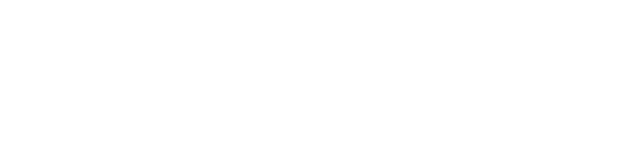
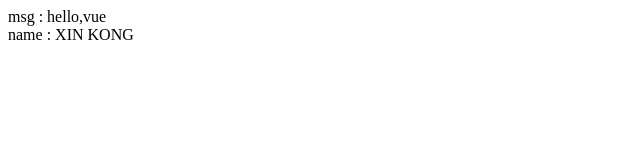
Before and after one commit to xingkong2053/rev, a plain HTML site: page index.html in a window 1280 px wide. Shown: the whole page, without its empty margins (0-640 px from the left). Drawn offline with Linux system fonts and the light colour scheme.

Commit message:
添加模板编译,watcher更新,代理

```diff
--- a/index.html
+++ b/index.html
@@ -10,14 +10,15 @@
 </head>
 <body>
     <div id="app">
-        <div> {{msg}} </div>
+        <div> msg : {{msg}} </div>
         <div>
+            <span>name : </span>
             <span>{{name.first}}</span>
             <span>{{name.last}}</span>
         </div>
     </div>
     <script>
-        new Vue({
+        const vm = new Vue({
             el: "#app",
             data: {
                 msg: "hello,vue",
--- a/vue.js
+++ b/vue.js
@@ -4,6 +4,9 @@ class Vue {
         const {el, data} = options
         this.$data = data
         observe(this.$data)
+        Object.keys(this.$data).forEach(key=>{
+            proxy(this, "$data", key)
+        })
         compile(this, el)
     }
 }
@@ -68,17 +71,28 @@ class Dependency{
 }
 
 class Watcher{
-    constructor(vm, callback) {
-        Dependency.target = this
+    constructor(vm, key ,callback) {
         this.deps = []
         this.vm = vm
+        this.key = key
         this.callback = callback
+        Dependency.target = this
+        this.value = this.get()
+        Dependency.target = null;
+        this.callback(this.value)
     }
     addDep(dep){
         this.deps.push(dep)
     }
+    get(){
+        const arr = this.key.split(".")
+        return arr.reduce(
+            (obj,key)=>obj[key],
+            this.vm.$data
+        )
+    }
     update(){
-        this.callback()
+        this.callback(this.get())
     }
 }
 
@@ -88,7 +102,36 @@ function compile(vm, el){
     let child;
     while((child = vm.$el.firstChild)){
         fragment.append(child)
-        console.log(fragment)
     }
+    fragmentCompile(fragment)
+    vm.$el.appendChild(fragment)
 
+    /**
+     * @param { DocumentFragment | ChildNode } node
+     */
+    function fragmentCompile(node){
+        const reg = /{{\s*(\S+)\s*}}/;
+        if(node.nodeType === 3){
+            // 文本节点
+            const rawTpl = node.nodeValue
+            const result = reg.exec(rawTpl)
+            if(result){
+                new Watcher(vm, result[1], newValue =>{
+                    node.nodeValue = rawTpl.replace(reg, newValue)
+                })
+            }
+        }
+        node.childNodes.forEach(child=>fragmentCompile(child))
+    }
 }
+
+function proxy(target, sourceKey, key){
+    Object.defineProperty(target,key,{
+        get(){
+            return target[sourceKey][key]
+        },
+        set(newValue){
+            target[sourceKey][key] = newValue
+        }
+    })
+}
```
